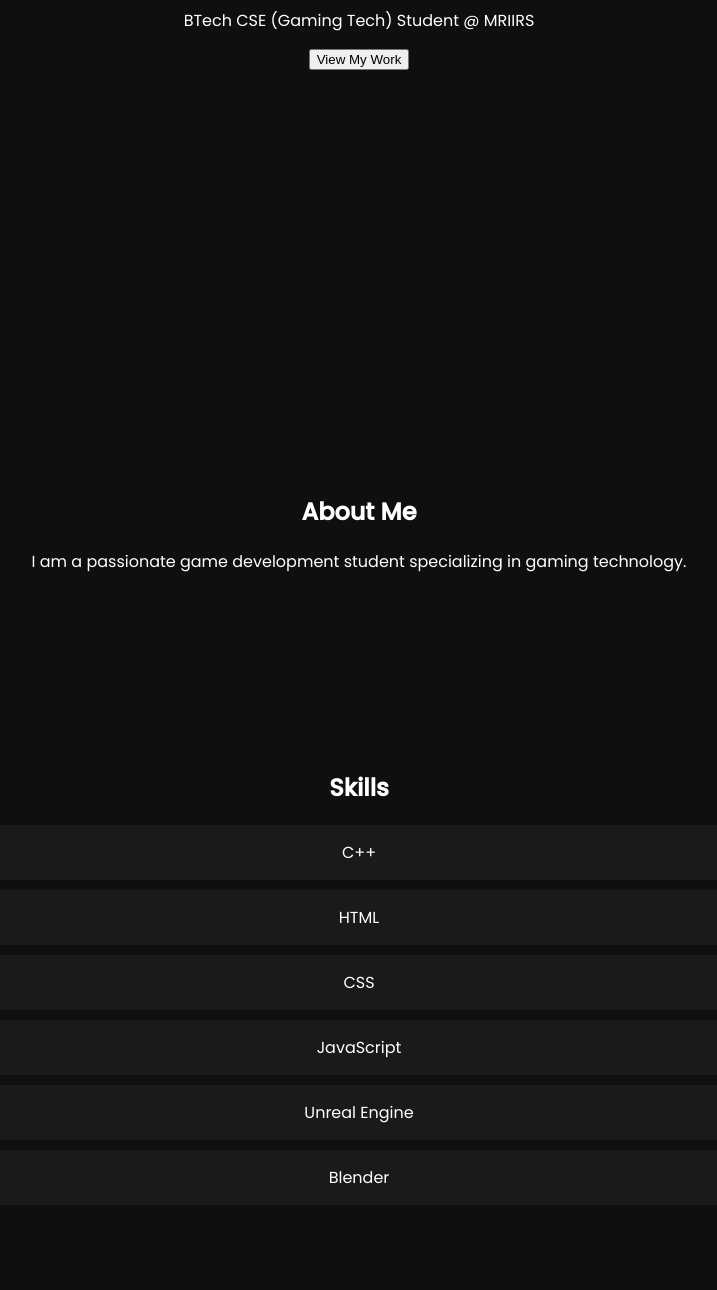
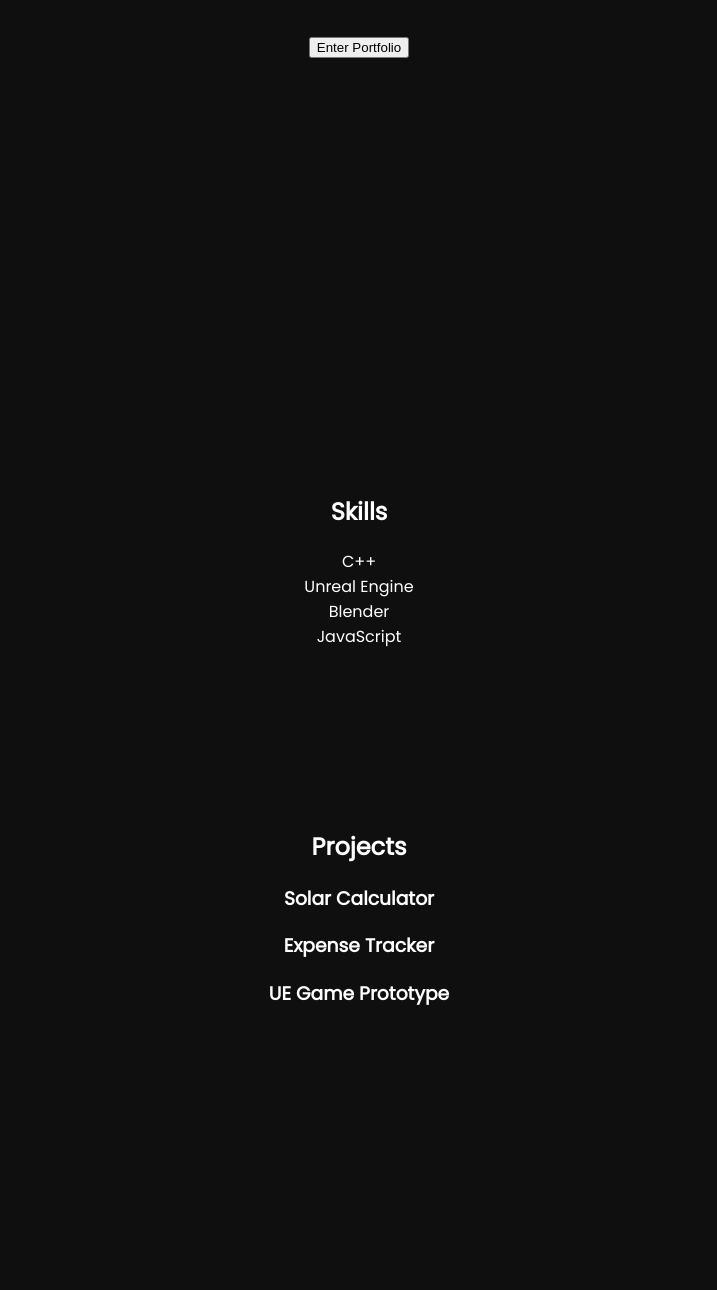
Before and after one commit to Hardik210/Portfolio-Website, a plain HTML site: page index.html in a window 1280 px wide. Shown: the part 406-1696 px from the top of the page, without its empty margins (281-998 px from the left). After the commit the page ends 1513 px from the top, so only its background shows below. Drawn offline with Linux system fonts and the light colour scheme.

Commit message:
Update index.html

```diff
--- a/index.html
+++ b/index.html
@@ -3,69 +3,59 @@
 <head>
 <meta charset="UTF-8">
 <meta name="viewport" content="width=device-width, initial-scale=1.0">
-<title>Hardik Varshney | Game Developer</title>
+<title>Hardik Varshney | Game Dev</title>
+
 <link rel="stylesheet" href="styles.css">
-<link href="https://fonts.googleapis.com/css2?family=Orbitron:wght@400;600&family=Poppins:wght@300;400;500&display=swap" rel="stylesheet">
+<link href="https://fonts.googleapis.com/css2?family=Orbitron:wght@500;700&family=Poppins:wght@300;400&display=swap" rel="stylesheet">
 </head>
+
 <body>
+
+<div class="bg-grid"></div>
+<div class="cursor"></div>
 
 <header>
     <nav>
-        <h1 class="logo">Hardik.dev</h1>
+        <h1 class="logo">HV</h1>
         <ul>
             <li><a href="#home">Home</a></li>
-            <li><a href="#about">About</a></li>
             <li><a href="#skills">Skills</a></li>
             <li><a href="#projects">Projects</a></li>
-            <li><a href="#contact">Contact</a></li>
         </ul>
     </nav>
 </header>
 
 <section id="home" class="hero">
-    <h2>Hello, I'm <span>Hardik Varshney</span></h2>
-    <p>BTech CSE (Gaming Tech) Student @ MRIIRS</p>
-    <button onclick="scrollToSection('projects')">View My Work</button>
-</section>
-
-<section id="about" class="section">
-    <h2>About Me</h2>
-    <p>I am a passionate game development student specializing in gaming technology.</p>
+    <h2 class="glow">Hardik Varshney</h2>
+    <p class="typing"></p>
+    <button onclick="scrollToSection('projects')">Enter Portfolio</button>
 </section>
 
 <section id="skills" class="section">
     <h2>Skills</h2>
-    <div class="skills-container">
-        <div class="skill">C++</div>
-        <div class="skill">HTML</div>
-        <div class="skill">CSS</div>
-        <div class="skill">JavaScript</div>
-        <div class="skill">Unreal Engine</div>
-        <div class="skill">Blender</div>
+    <div class="cards">
+        <div class="card">C++</div>
+        <div class="card">Unreal Engine</div>
+        <div class="card">Blender</div>
+        <div class="card">JavaScript</div>
     </div>
 </section>
 
 <section id="projects" class="section">
     <h2>Projects</h2>
-    <div class="projects-container">
-        <div class="project-card">
-            <h3>Solar Energy Calculator</h3>
+    <div class="cards">
+        <div class="card glow-card">
+            <h3>Solar Calculator</h3>
         </div>
-        <div class="project-card">
+        <div class="card glow-card">
             <h3>Expense Tracker</h3>
+        </div>
+        <div class="card glow-card">
+            <h3>UE Game Prototype</h3>
         </div>
     </div>
 </section>
 
-<section id="contact" class="section">
-    <h2>Contact</h2>
-    <p>Email: hardik@example.com</p>
-</section>
-
-<footer>
-    <p>© 2026 Hardik Varshney</p>
-</footer>
-
 <script src="script.js"></script>
 </body>
 </html>
```
